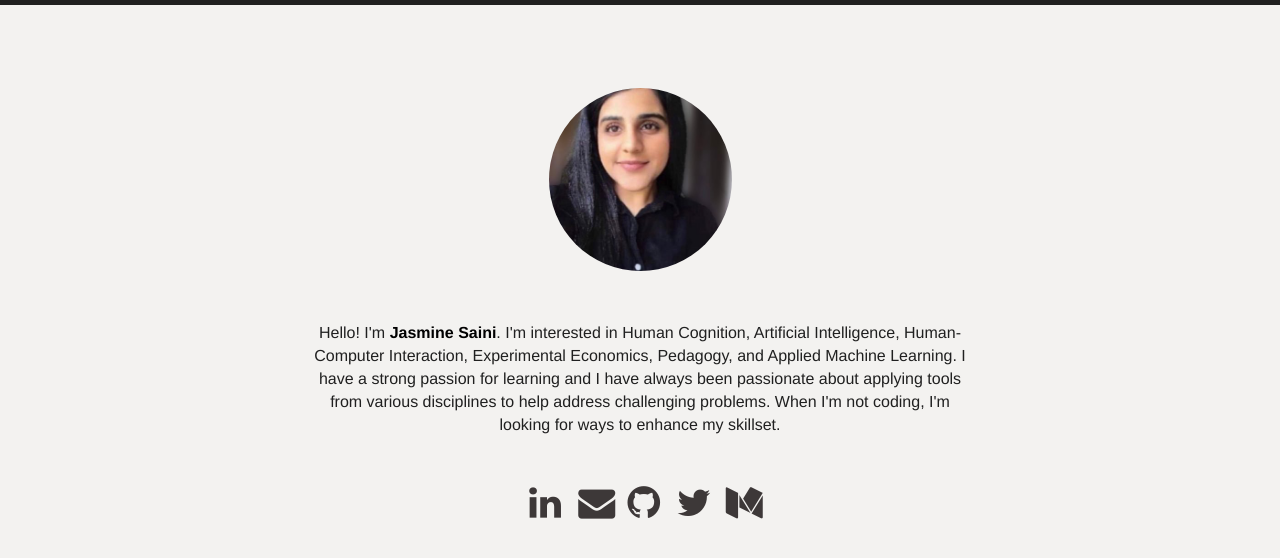
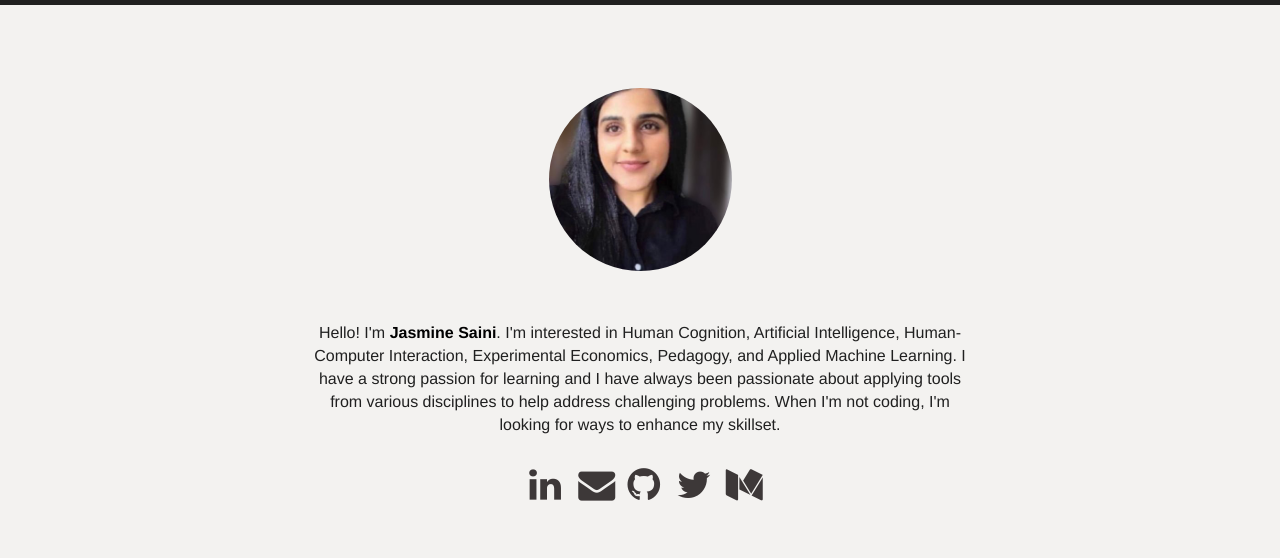
Before and after one commit to jmsaini/JasmineWebsite, a plain HTML site: page index.html in a window 1280 px wide. Shown: the part 90-648 px from the top of the page. Drawn offline with nearby package versions, Linux system fonts and the light colour scheme.

Commit message:
Update main.css

```diff
--- a/css/main.css
+++ b/css/main.css
@@ -162,7 +162,7 @@
   }
   .fa-envelope, .fa-linkedin, .fa-github, .fa-medium, .fa-twitter{
     color: #3d3838;
-    margin-top: 9px;
+    margin-top: -9px;
   }
   .fa-envelope:hover, .fa-linkedin:hover, .fa-github:hover, .fa-medium:hover, .fa-twitter:hover{
     color: #000000;
```
